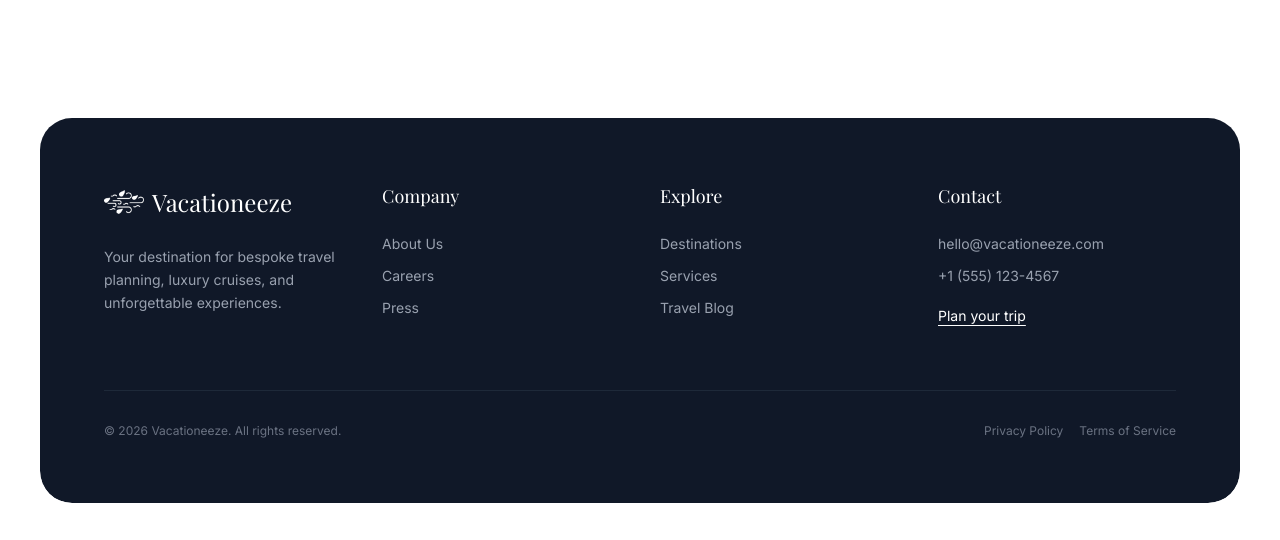
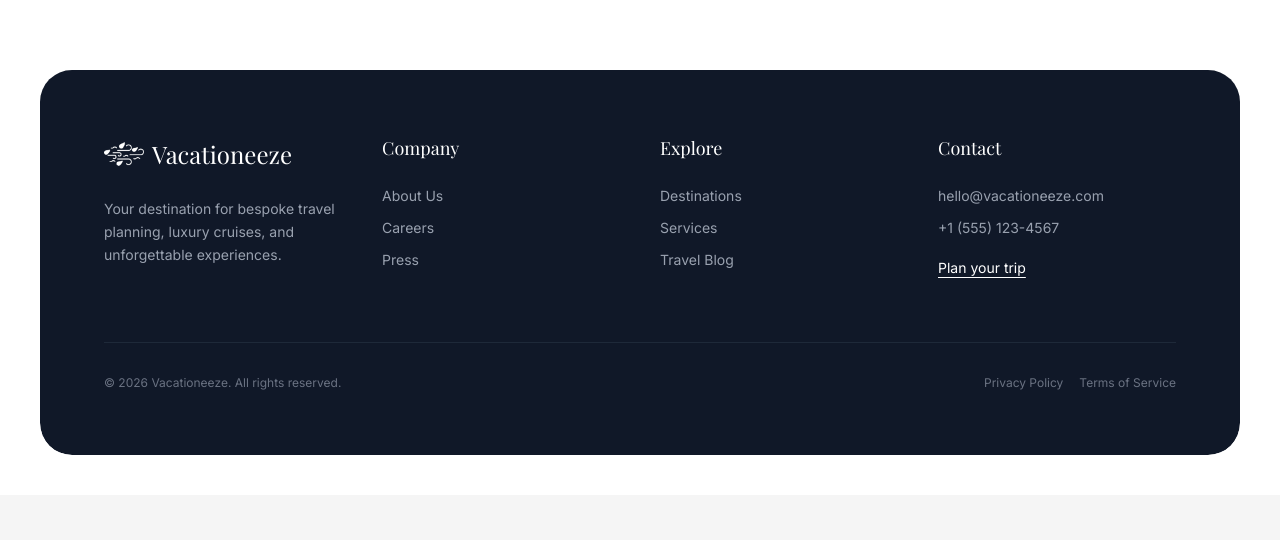
Before and after one commit to CodeByAshuu/vacation-planner, a React (Vite) app in the folder client/: page /contact in a window 1280 px wide. Shown: the part 1218-1758 px from the top of the page. After the commit the page ends 1713 px from the top, so only its background shows below. Built offline with nearby package versions, Linux system fonts and the light colour scheme; a web font is replaced by a local one.

Commit message:
Update : ResortDetail, Footer

```diff
--- a/client/src/components/Footer.jsx
+++ b/client/src/components/Footer.jsx
@@ -2,7 +2,7 @@ import { Link } from "react-router-dom";
 
 export default function Footer() {
   return (
-    <footer className="bg-gray-900 text-white rounded-4xl mt-20 p-10 lg:p-16">
+    <footer className="bg-gray-900 text-white rounded-4xl mt-8 p-10 lg:p-16">
       <div className="grid grid-cols-1 md:grid-cols-4 gap-10">
         <div className="md:col-span-1">
           <div className="flex gap-2 items-center mb-6">
--- a/client/src/pages/ResortDetail.jsx
+++ b/client/src/pages/ResortDetail.jsx
@@ -26,7 +26,7 @@ export default function ResortDetail() {
   };
 
   return (
-    <div className="pt-24 pb-20 px-6 lg:px-10 max-w-7xl mx-auto">
+    <div className="pt-24 px-6 lg:px-10 mx-auto">
       <Link to="/destinations" className="flex items-center gap-2 text-sm font-semibold text-gray-500 hover:text-gold-muted transition-colors mb-8">
         <ArrowLeft className="w-4 h-4" /> Back to Resorts
       </Link>
@@ -52,7 +52,7 @@ export default function ResortDetail() {
         </div>
 
         <div className="lg:w-1/3 flex flex-col gap-6">
-          <Card className="bg-gray-900 text-white p-10 h-max">
+          <Card className="bg-gray-900 p-10 h-max">
             <h3 className="text-2xl font-serif mb-6">Expert Planning</h3>
             <p className="text-gray-400 mb-8 text-sm leading-relaxed">Let our certified specialists handle your booking at {data.name} to ensure exclusive perks and seamless coordination.</p>
             <Button variant="primary" className="w-full">Book This Resort</Button>
```
